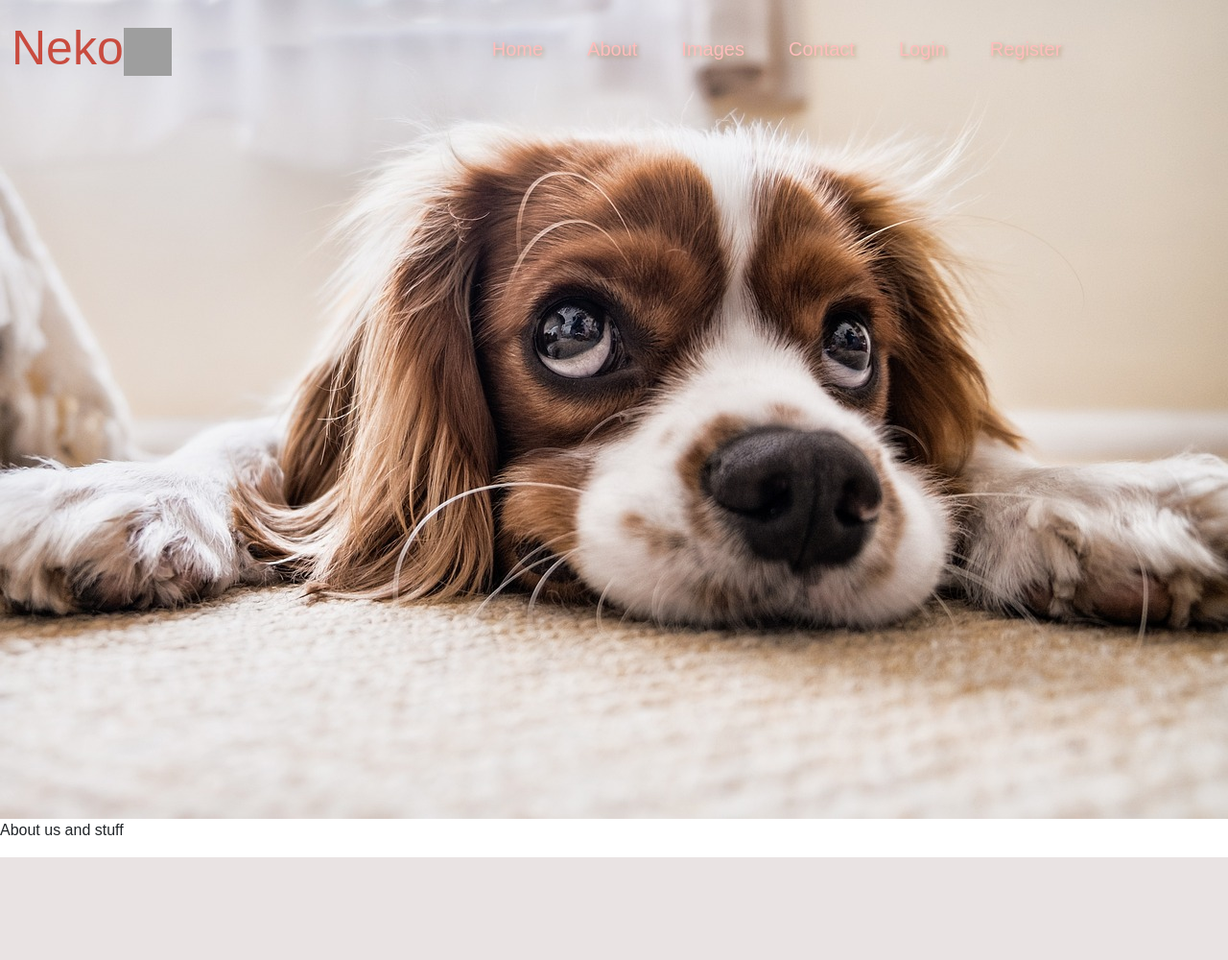
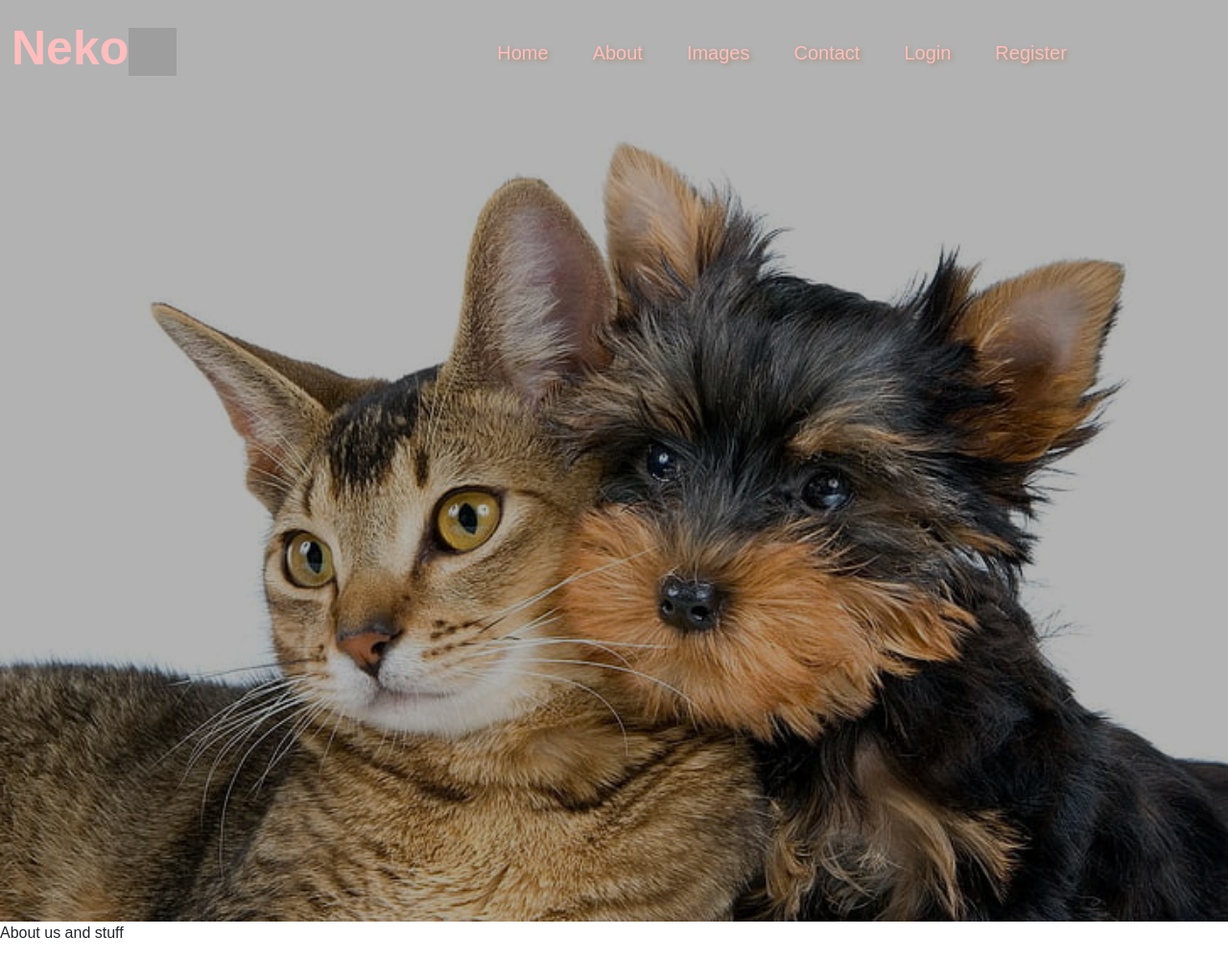
Before and after one commit to chihieuwe/cs50-final, a Flask app: page /about in a window 1280 px wide. Shown: the whole page at 96% size. Before the commit the page ends 893 px from the top, so only its background shows below. Run offline with Flask 3, Linux system fonts and the light colour scheme; grey boxes are pictures that could not be loaded.

Commit message:
Add login and register page, modifying navbar, changing images

```diff
--- a/app.py
+++ b/app.py
@@ -2,12 +2,13 @@ from flask import Flask, render_template
 
 app = Flask(__name__)
 @app.after_request
-def add_header(response):
-    response.headers['Cache-Control'] = 'no-store, no-cache, must-revalidate, proxy-revalidate'
-    response.headers['Pragma'] = 'no-cache'
-    response.headers['Expires'] = '0'
-    response.headers['Surrogate-Control'] = 'no-store'
+def after_request(response):
+    """Ensure responses aren't cached"""
+    response.headers["Cache-Control"] = "no-cache, no-store, must-revalidate"
+    response.headers["Expires"] = 0
+    response.headers["Pragma"] = "no-cache"
     return response
+
 
 @app.route("/")
 def index():
@@ -17,3 +18,12 @@ def index():
 @app.route("/about")
 def about():
     return render_template("about.html")
+
+@app.route("/login")
+def login():
+    return render_template("login.html")
+
+
+@app.route("/register")
+def register():
+    return render_template("register.html")
--- a/static/styles/styles.css
+++ b/static/styles/styles.css
@@ -5,6 +5,8 @@
 .scaling {
     height: auto;
     width: 100%;
+    filter: brightness(70%);
+    filter: drop-shadow(30%)
 }
 
 .navbar {
@@ -15,8 +17,9 @@
 }
 
 .navbar-brand {
-    color: rgb(201, 75, 63);
+    color: rgb(255, 189, 189);
     font-size: 50px;
+    font-weight: bold;
     margin-top: 0;
 }
 
@@ -63,12 +66,19 @@
 }
 
 
-
-#login, #register {
-    float: left;
+.nav-link:hover, .nav-brand:hover {
+    color: lightgray;
+    text-decoration: none;
 }
 
-.nav-link:hover {
-    color: inherit;
-    text-decoration: none;
+#login {
+    margin-top: 50px;
+    border-radius: 50px;
+    background: rgb(255, 189, 189);
+    background-position: left top;
 }
+
+#logintitle {
+    margin-top: 100px;
+    padding-left: 720px;
+}
--- a/templates/about.html
+++ b/templates/about.html
@@ -1,6 +1,6 @@
 {% extends "layout.html" %}
 
 {% block body %}
-<img src="static/images/dog.jpg" width="100%" height="auto">
+<img src="static/images/dog.jpg" class="img-fluid scaling">
 <p>About us and stuff</p>
 {% endblock %}
--- a/templates/layout.html
+++ b/templates/layout.html
@@ -7,18 +7,19 @@
 <link href="https://cdn.jsdelivr.net/npm/bootstrap@5.3.0/dist/css/bootstrap.min.css" rel="stylesheet" integrity="sha384-9ndCyUaIbzAi2FUVXJi0CjmCapSmO7SnpJef0486qhLnuZ2cdeRhO02iuK6FUUVM" crossorigin="anonymous">
 <script src="https://cdn.jsdelivr.net/npm/bootstrap@5.3.0/dist/js/bootstrap.bundle.min.js" integrity="sha384-geWF76RCwLtnZ8qwWowPQNguL3RmwHVBC9FhGdlKrxdiJJigb/j/68SIy3Te4Bkz" crossorigin="anonymous"></script>
 <link rel="stylesheet" href="static/styles/styles.css">
-<title>Neko Clinic</title>
+<link href="static/styles/bootstrap-5.3.0-dist/css">
+<title>Neko Clinic {% block title %}{% endblock %}</title>
 </head>
 <body>
 <nav class="navbar navbar-expand-lg">
     <div class="container-fluid">
-        <a class="navbar-brand" href="#">Neko<img src="static/images/paw.png" width="50" height="50"></a>
+        <a class="navbar-brand" href="/">Neko<img src="static/images/paw.png" width="50" height="50"></a>
         <button class="navbar-toggler" type="button" data-bs-toggle="collapse" data-bs-target="#navbarSupportedContent" aria-controls="navbarSupportedContent" aria-expanded="false" aria-label="Toggle navigation">
         <span class="navbar-toggler-icon"></span>
         </button>
         <div class="collapse navbar-collapse" id="navbarSupportedContent">
 
-        <ul class="navbar-nav">
+        <ul class="navbar-nav me-auto mt-2">
 
             <li class="nav-item">
             <a class="nav-link" href="/">Home</a>
@@ -35,12 +36,13 @@
             <li class="nav-item">
             <a class="nav-link" href="#">Contact</a>
             </li>
-            <li class="nav-item" id="login">
-                <a class="nav-link" href="#">Login</a>
+            <li class="nav-item">
+            <a class="nav-link" href="/login">Login</a>
             </li>
-            <li class="nav-item" id="register">
-                <a class="nav-link" href="#">Register</a>
+            <li class="nav-item">
+            <a class="nav-link" href="/register">Register</a>
             </li>
+
         </ul>
 
     </div>
```
Also changed, not shown: static/images/dog.jpg.
